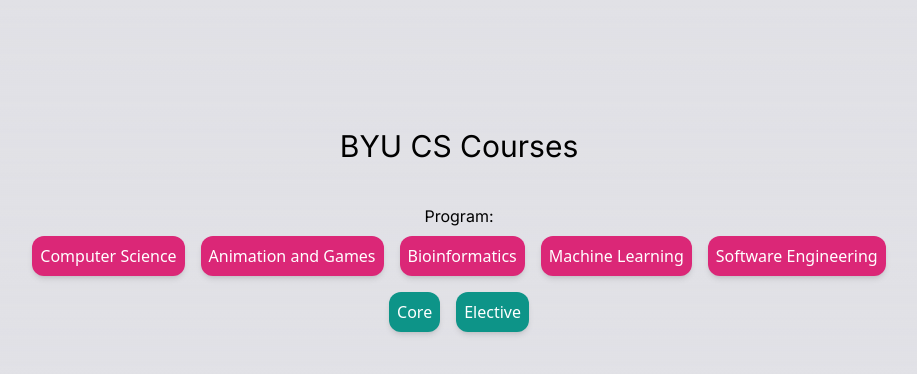
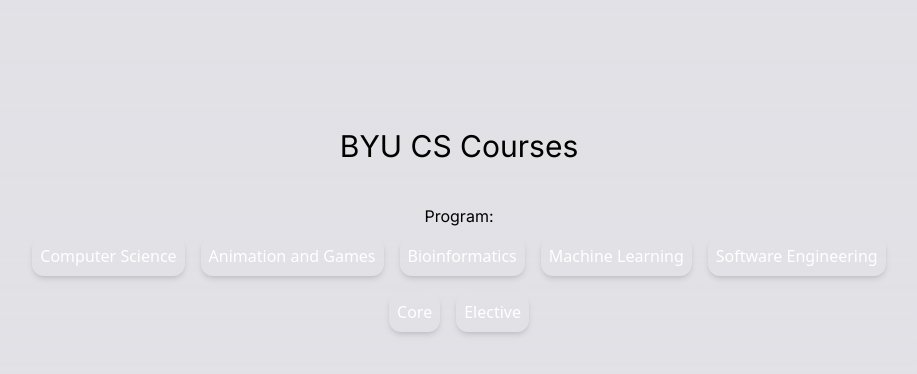
Before and after one commit to AlisonRampton/cs-classes-cards, a Next.js app: page / in a window 1280 px wide. Shown: the top 374 px of the page, without its empty margins (181-1098 px from the left). Built offline with nearby package versions, Linux system fonts and the light colour scheme.

Commit message:
colors still not working but save point

```diff
--- a/app/class_card.tsx
+++ b/app/class_card.tsx
@@ -3,7 +3,7 @@ import { type Class } from "./definitions";
 export default function ClassCard({ classObj }: { classObj: Class }) {
   return (
     <div
-      className="w-full mt-10 h-auto bg-sky-900
+      className="w-full mt-10 h-auto card-color
       hover:bg-sky-800 focus:bg-sky-700 rounded-md shadow-md hover:shadow-lg
       transition-all duration-1000 ease-in-out flex-col group"
       tabIndex={-2}
--- a/app/display_classes.tsx
+++ b/app/display_classes.tsx
@@ -103,7 +103,7 @@ const TabbedClasses: React.FC = () => {
           >
             <Button
               text={emphasis.displayName}
-              className="bg-pink-600 hover:bg-pink-500 active:bg-pink-300"
+              className="emphasis-color hover:emphasis-color-hover active:emphasis-color-active"
             />
           </button>
         ))}
@@ -117,7 +117,7 @@ const TabbedClasses: React.FC = () => {
           >
             <Button
               text={subcategory ? subcategory : ""}
-              className="bg-teal-600 hover:bg-teal-500 active:bg-teal-300"
+              className="core-elect-color hover:bg-teal-500 active:bg-teal-300"
             />
           </button>
         ))}
--- a/app/globals.css
+++ b/app/globals.css
@@ -3,16 +3,56 @@
 @tailwind utilities;
 
 :root {
-  --foreground-rgb: 0, 0, 0;
-  --background-start-rgb: 225, 225, 230;
-  --background-end-rgb: 225, 225, 230;
+  --foreground-rgb: 0, 0, 0; /* black */
+  --background-start-rgb: 225, 225, 230; /*blueish grayish white*/
+  --background-end-rgb: 225, 225, 230; /*blueish grayish white*/
+}
+
+.emphasis-color {
+  background-color: var(--emphasis-color);
+}
+
+.emphasis-color-hover {
+  background-color:var(--emphasis-color-hover);
+}
+
+.emphasis-color-active {
+  background-color:var(--emphasis-color-active);
+}
+
+.core-elect-color {
+  background-color:var(--core-elect-color);
+}
+
+.card-color {
+  background-color:var(--card-color);
 }
 
 @media (prefers-color-scheme: dark) {
   :root {
-    --foreground-rgb: 250, 250, 250;
-    --background-start-rgb: 25, 30, 50;
-    --background-end-rgb: 25, 30, 50;
+    --foreground-rgb: 250, 250, 250; /* white color */
+    --background-start-rgb: 25, 30, 50; /*background color */
+    --background-end-rgb: 25, 30, 50; /* background color */
+  }
+
+  .emphasis-color {
+    background-color: var(--emphasis-color);
+  }
+
+  .emphasis-color-hover {
+    background-color:var(--emphasis-color-hover);
+  }
+
+  .emphasis-color-active {
+    background-color:var(--emphasis-color-active);
+  }
+
+  .core-elect-color {
+    background-color:var(--core-elect-color);
+  }
+
+  .card-color {
+    background-color:var(--card-color);
   }
 }
 
--- a/tailwind.config.ts
+++ b/tailwind.config.ts
@@ -8,6 +8,16 @@ const config: Config = {
   ],
   theme: {
     extend: {
+      colors: {
+        "emphasis-color": "#0C1C90",
+        "emphasis-color-hover": "#484FDA",
+        "emphasis-color-active": "#726FE5",
+        "core-elect-color": "#0B666A",
+        "card-color": "#35A29F",
+        dark: {
+          "emphasis-color": "#0",
+        },
+      },
       backgroundImage: {
         "gradient-radial": "radial-gradient(var(--tw-gradient-stops))",
         "gradient-conic":
@@ -17,4 +27,5 @@ const config: Config = {
   },
   plugins: [],
 };
+
 export default config;
```
Also changed, not shown: package.json (+7 -8 lines), 1 other file (tests, documents, lock files or other folders).
